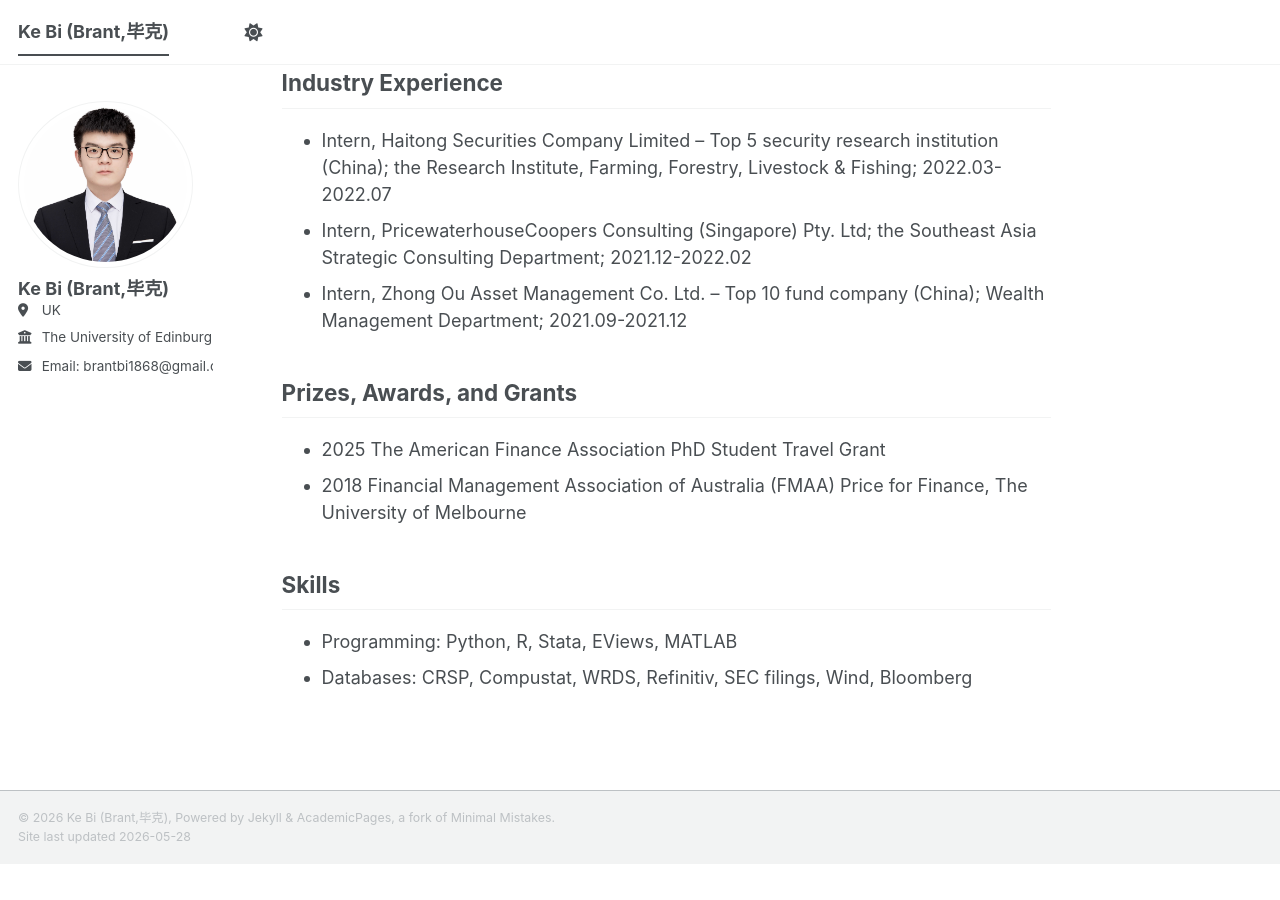
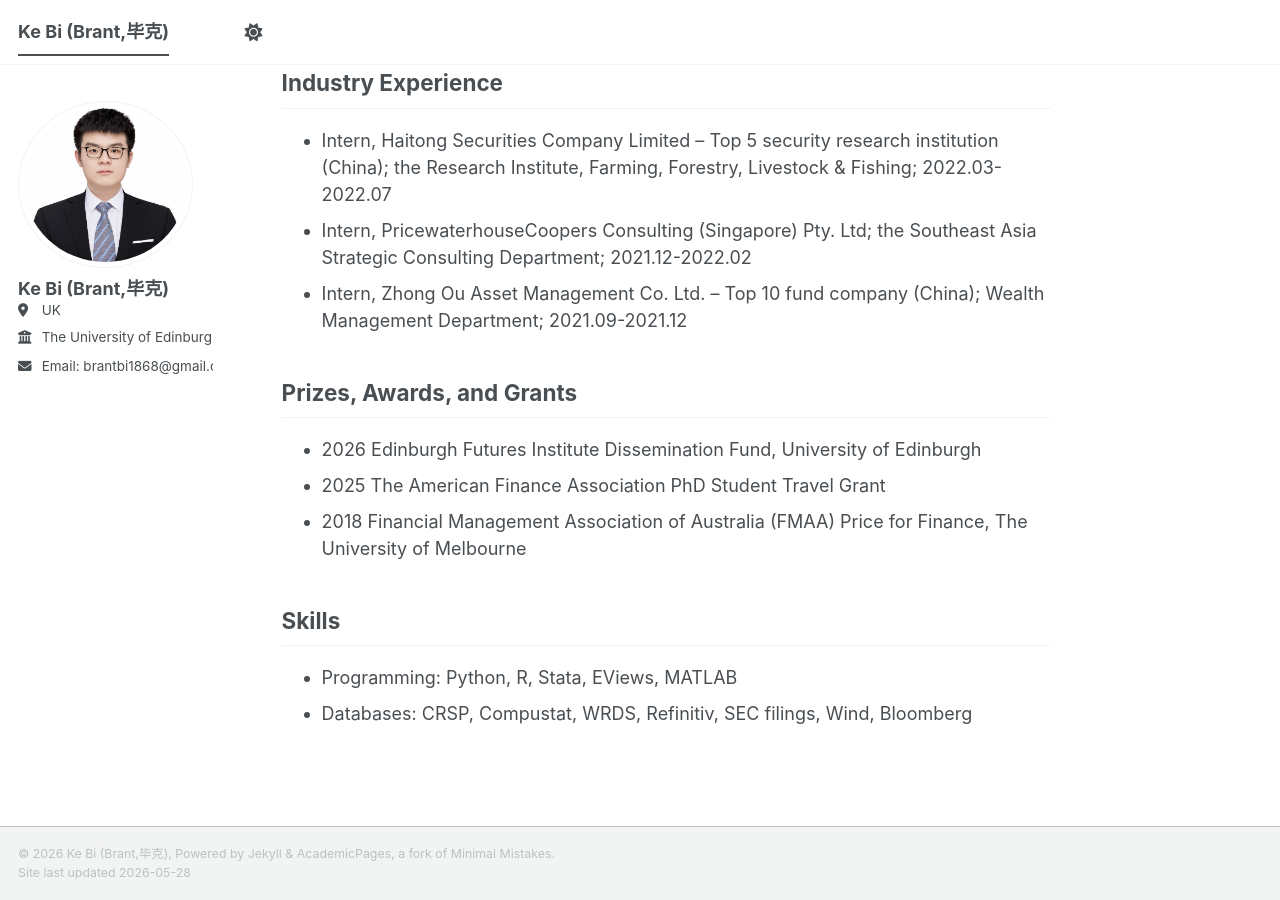
Before and after one commit to brant1868/brant1868.github.io, a Jekyll site: the page built from _pages/about.md, in a window 1280 px wide and 900 px high, scrolled down 3383 px. Built offline with Jekyll 4.4.1, drawn with Linux system fonts in a browser that asks for light colours; a script bundle is joined from its source files by our own code; library files that are not in the unit come from our copies; before the commit the page ends 4247 px from its top, so only the background shows below that.

Commit message:
Update about.md

```diff
--- a/_pages/about.md
+++ b/_pages/about.md
@@ -96,6 +96,7 @@ Industry Experience
 
 Prizes, Awards, and Grants
 ------
+- 2026 Edinburgh Futures Institute Dissemination Fund, University of Edinburgh
 - 2025 The American Finance Association PhD Student Travel Grant
 - 2018 Financial Management Association of Australia (FMAA) Price for Finance, The University of Melbourne
 
```
